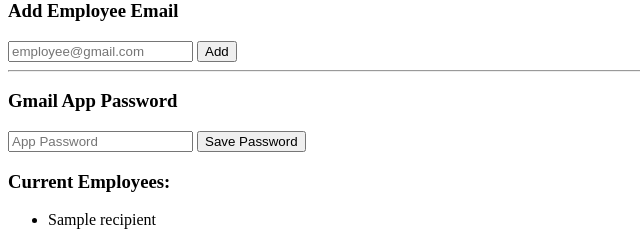
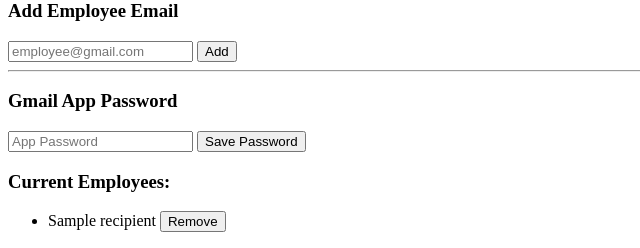
Before and after one commit to tamarirhy/Employee_Timecard, a Flask app: template templates/admin.html in a window 1280 px wide. Shown: the part 691-939 px from the top of the page, without its empty margins (0-640 px from the left). Run offline with Flask 3, Linux system fonts and the light colour scheme; the template is opened without the code that fills it: most values are stand-ins (such as "Sample title", 1, 10 or a date in 2020).

Commit message:
Add employee removal

```diff
--- a/app.py
+++ b/app.py
@@ -233,13 +233,17 @@ def admin():
         if new_email and new_email not in settings["employees"]:
             settings["employees"].append(new_email)
 
+        # remove employee
+        remove_email = request.form.get("remove_email")
+        if remove_email and remove_email in settings["employees"]:
+            settings["employees"].remove(remove_email)
+
         # update password
         new_password = request.form.get("email_password")
         if new_password:
             settings["email_password"] = new_password
 
         save_settings(settings)
-
 
     return render_template(
         "admin.html",
--- a/templates/admin.html
+++ b/templates/admin.html
@@ -27,6 +27,12 @@
 <h3>Current Employees:</h3>
 <ul>
     {% for r in recipients %}
-        <li>{{ r }}</li>
+    <li>
+        {{ r }}
+        <form method="POST" style="display:inline;">
+            <input type="hidden" name="remove_email" value="{{ r }}">
+            <button type="submit">Remove</button>
+        </form>
+    </li>
     {% endfor %}
 </ul>
```
